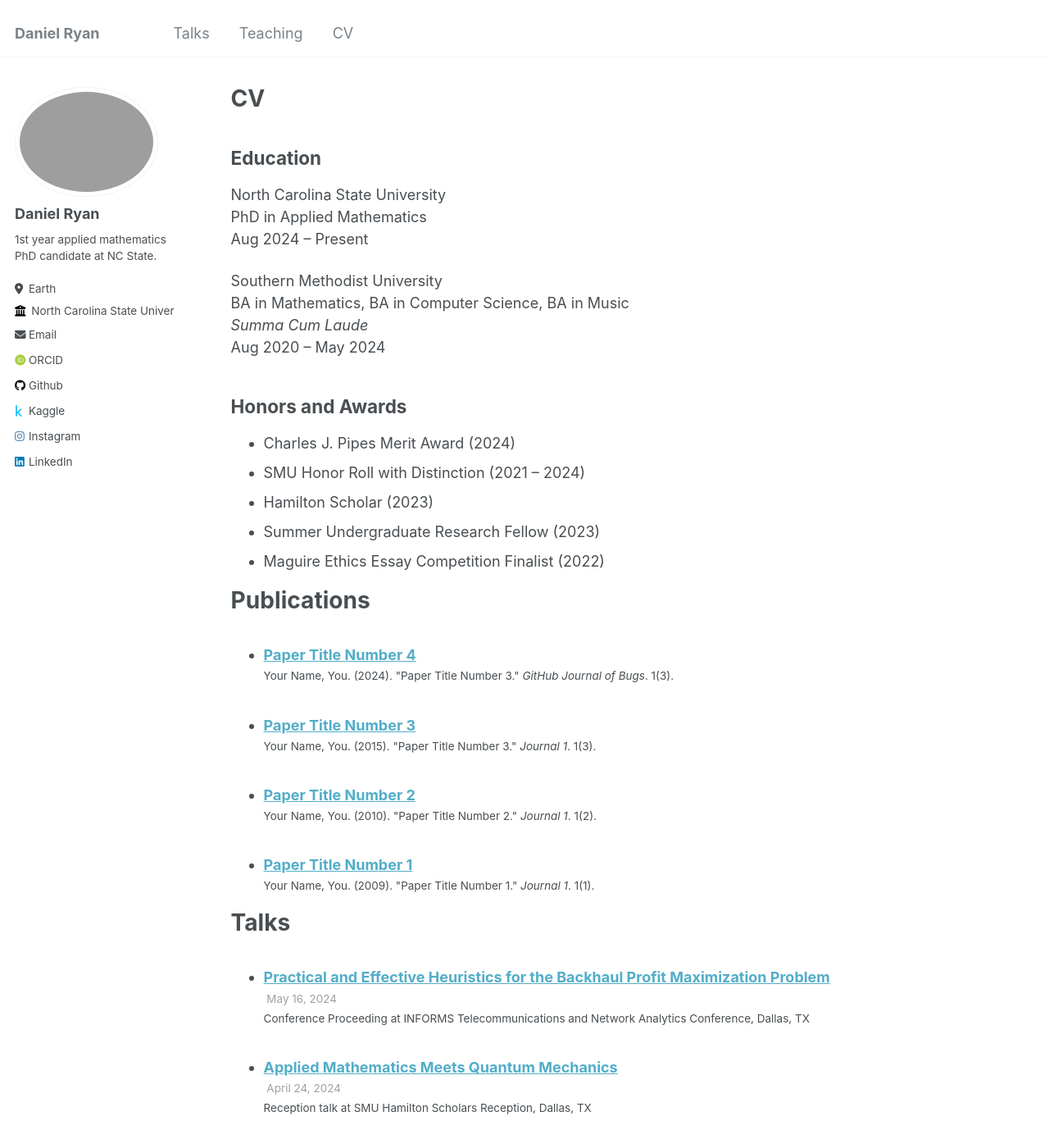
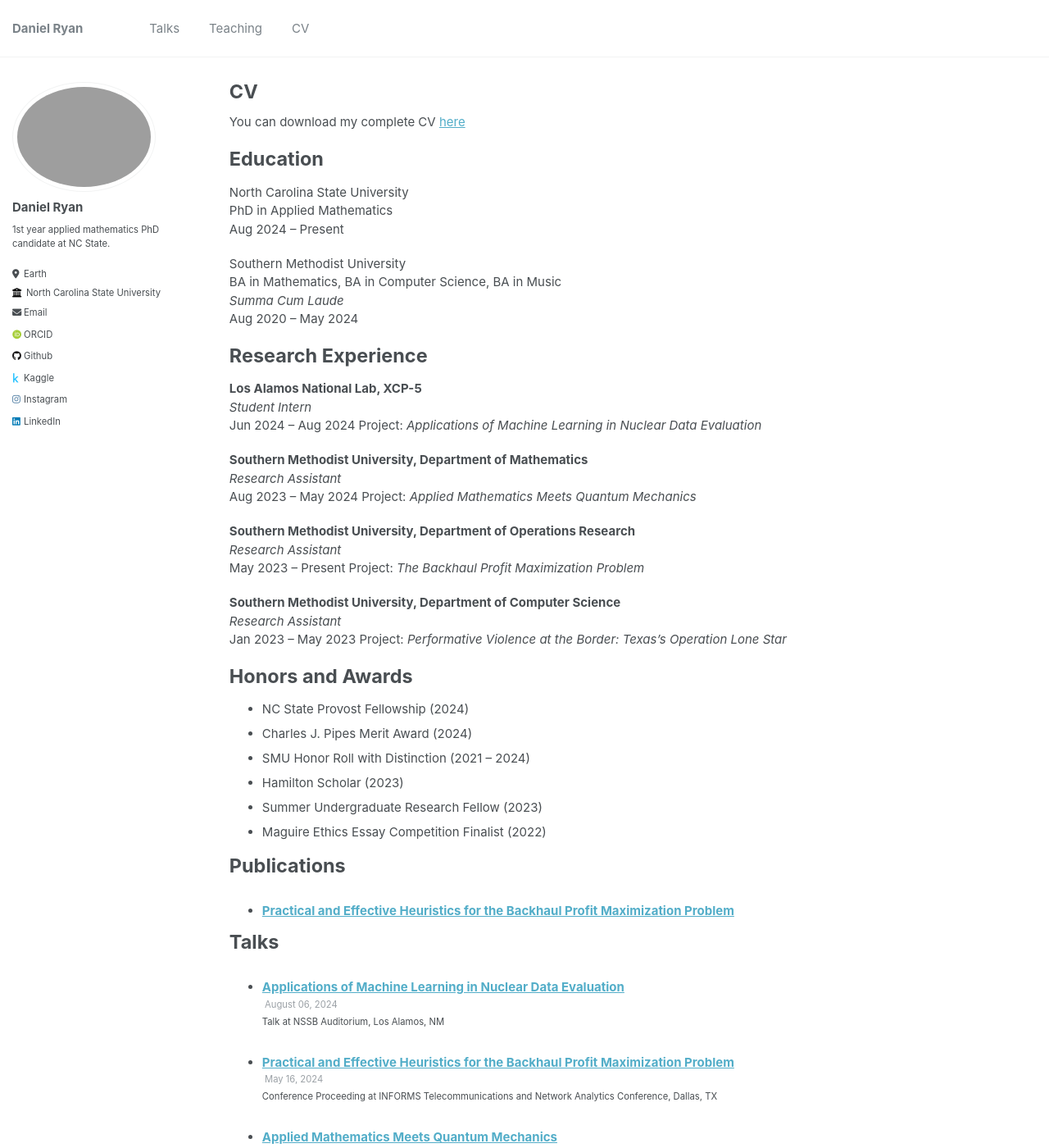
Before and after one commit to djryn/djryn.github.io, a Jekyll site: the page built from _pages/cv.md, in a window 1280 px wide and 1400 px high. Shown: the whole window at 82% size. Built offline with Jekyll 4.4.1, drawn with Linux system fonts in a browser that asks for light colours; some web fonts are replaced; some of the changed text lies outside the part shown.

Commit message:
Updated CV and added link to pdf

```diff
--- a/_pages/cv.md
+++ b/_pages/cv.md
@@ -9,7 +9,10 @@ redirect_from:
 
 {% include base_path %}
 
-## Education
+You can download my complete CV [here](../files/Daniel-Ryan-CV.pdf){:target="_blank"}
+
+Education
+====
 
 North Carolina State University\\
 PhD in Applied Mathematics\\
@@ -20,7 +23,31 @@ BA in Mathematics, BA in Computer Science, BA in Music\\
 _Summa Cum Laude_\\
 Aug 2020 -- May 2024
 
-## Honors and Awards
+Research Experience
+====
+**Los Alamos National Lab, XCP-5** \\
+_Student Intern_ \\
+Jun 2024 -- Aug 2024
+Project: *Applications of Machine Learning in Nuclear Data Evaluation*
+
+**Southern Methodist University, Department of Mathematics** \\
+_Research Assistant_ \\
+Aug 2023 -- May 2024
+Project: *Applied Mathematics Meets Quantum Mechanics*
+
+**Southern Methodist University, Department of Operations Research** \\
+_Research Assistant_ \\
+May 2023 -- Present
+Project: *The Backhaul Profit Maximization Problem*
+
+**Southern Methodist University, Department of Computer Science** \\
+_Research Assistant_ \\
+Jan 2023 -- May 2023
+Project: *Performative Violence at the Border: Texas's Operation Lone Star*
+
+Honors and Awards
+====
+* NC State Provost Fellowship (2024)
 * Charles J. Pipes Merit Award (2024)
 * SMU Honor Roll with Distinction (2021 – 2024)
 * Hamilton Scholar (2023)
@@ -29,22 +56,31 @@ Aug 2020 -- May 2024
 
 
 Publications
-======
+====
   <ul>{% for post in site.publications reversed %}
     {% include archive-single-cv.html %}
   {% endfor %}</ul>
 
 Talks
-======
+====
   <ul>{% for post in site.talks reversed %}
     {% include archive-single-talk-cv.html  %}
   {% endfor %}</ul>
 
+Posters
+====
+* Applications of Machine Learning in Nuclear Data Application
+* Practical and Effective Heuristics for the Backhaul Profit Maximization Problem
+
+
 Teaching
-======
+====
   <ul>{% for post in site.teaching reversed %}
     {% include archive-single-cv.html %}
   {% endfor %}</ul>
 
-## Service
-* Currently signed in to 43 different slack teams
+Service
+====
+* President of Tau Beta Pi engineering honors society, SMU Iota chapter (2023-2024)
+* Student Ambassador for the Hart Center for Undergraduate Leadership at SMU (2022-2023)
+* Treasurer of the SMU East Asian Student Association (2021-2022)
--- a/_publications/2009-10-01-paper-title-number-1.md
+++ /dev/null
@@ -1,12 +0,0 @@
----
-title: "Paper Title Number 1"
-collection: publications
-permalink: /publication/2009-10-01-paper-title-number-1
-excerpt: 'This paper is about the number 1. The number 2 is left for future work.'
-date: 2009-10-01
-venue: 'Journal 1'
-paperurl: 'http://academicpages.github.io/files/paper1.pdf'
-citation: 'Your Name, You. (2009). &quot;Paper Title Number 1.&quot; <i>Journal 1</i>. 1(1).'
----
-
-The contents above will be part of a list of publications, if the user clicks the link for the publication than the contents of section will be rendered as a full page, allowing you to provide more information about the paper for the reader. When publications are displayed as a single page, the contents of the above "citation" field will automatically be included below this section in a smaller font.
--- a/_publications/2010-10-01-paper-title-number-2.md
+++ /dev/null
@@ -1,12 +0,0 @@
----
-title: "Paper Title Number 2"
-collection: publications
-permalink: /publication/2010-10-01-paper-title-number-2
-excerpt: 'This paper is about the number 2. The number 3 is left for future work.'
-date: 2010-10-01
-venue: 'Journal 1'
-paperurl: 'http://academicpages.github.io/files/paper2.pdf'
-citation: 'Your Name, You. (2010). &quot;Paper Title Number 2.&quot; <i>Journal 1</i>. 1(2).'
----
-
-The contents above will be part of a list of publications, if the user clicks the link for the publication than the contents of section will be rendered as a full page, allowing you to provide more information about the paper for the reader. When publications are displayed as a single page, the contents of the above "citation" field will automatically be included below this section in a smaller font.
--- a/_publications/2015-10-01-paper-title-number-3.md
+++ /dev/null
@@ -1,12 +0,0 @@
----
-title: "Paper Title Number 3"
-collection: publications
-permalink: /publication/2015-10-01-paper-title-number-3
-excerpt: 'This paper is about the number 3. The number 4 is left for future work.'
-date: 2015-10-01
-venue: 'Journal 1'
-paperurl: 'http://academicpages.github.io/files/paper3.pdf'
-citation: 'Your Name, You. (2015). &quot;Paper Title Number 3.&quot; <i>Journal 1</i>. 1(3).'
----
-
-The contents above will be part of a list of publications, if the user clicks the link for the publication than the contents of section will be rendered as a full page, allowing you to provide more information about the paper for the reader. When publications are displayed as a single page, the contents of the above "citation" field will automatically be included below this section in a smaller font.
--- a/_publications/2024-02-17-paper-title-number-4.md
+++ /dev/null
@@ -1,12 +0,0 @@
----
-title: "Paper Title Number 4"
-collection: publications
-permalink: /publication/2024-02-17-paper-title-number-4
-excerpt: 'This paper is about fixing template issue #693.'
-date: 2024-02-17
-venue: 'GitHub Journal of Bugs'
-paperurl: 'http://academicpages.github.io/files/paper3.pdf'
-citation: 'Your Name, You. (2024). &quot;Paper Title Number 3.&quot; <i>GitHub Journal of Bugs</i>. 1(3).'
----
-
-The contents above will be part of a list of publications, if the user clicks the link for the publication than the contents of section will be rendered as a full page, allowing you to provide more information about the paper for the reader. When publications are displayed as a single page, the contents of the above "citation" field will automatically be included below this section in a smaller font.
--- a/_sass/_base.scss
+++ b/_sass/_base.scss
@@ -14,6 +14,7 @@ body {
   color: $text-color;
   font-family: $global-font-family;
   line-height: 1.5;
+  font-size: smaller;
 
   &.overflow--hidden {
     /* when primary navigation is visible, the content in the background won't scroll */
--- /dev/null
+++ b/_talks/2024-LANL.md
@@ -0,0 +1,11 @@
+---
+title: "Applications of Machine Learning in Nuclear Data Evaluation"
+collection: talks
+type: "Talk"
+permalink: /talks/2024-LANL
+venue: "NSSB Auditorium"
+date: 2024-08-06
+location: "Los Alamos, NM"
+---
+
+Introduced a method for using sensitivity tests and machine learning methods to explore various steps in the nuclear data pipeline. Focused on photon induced reactions with a neutron decay channel.
```
Also changed, not shown: _posters/2014-02-01-talk-2.md (added, +9 -0 lines), _posters/2024-04-15-BPMP.md (added, +9 -0 lines), _publications/prep-BPMP.md (added, +8 -0 lines), _teaching/2015-spring-teaching-2.md (deleted, +0 -20 lines), 1 other file.
